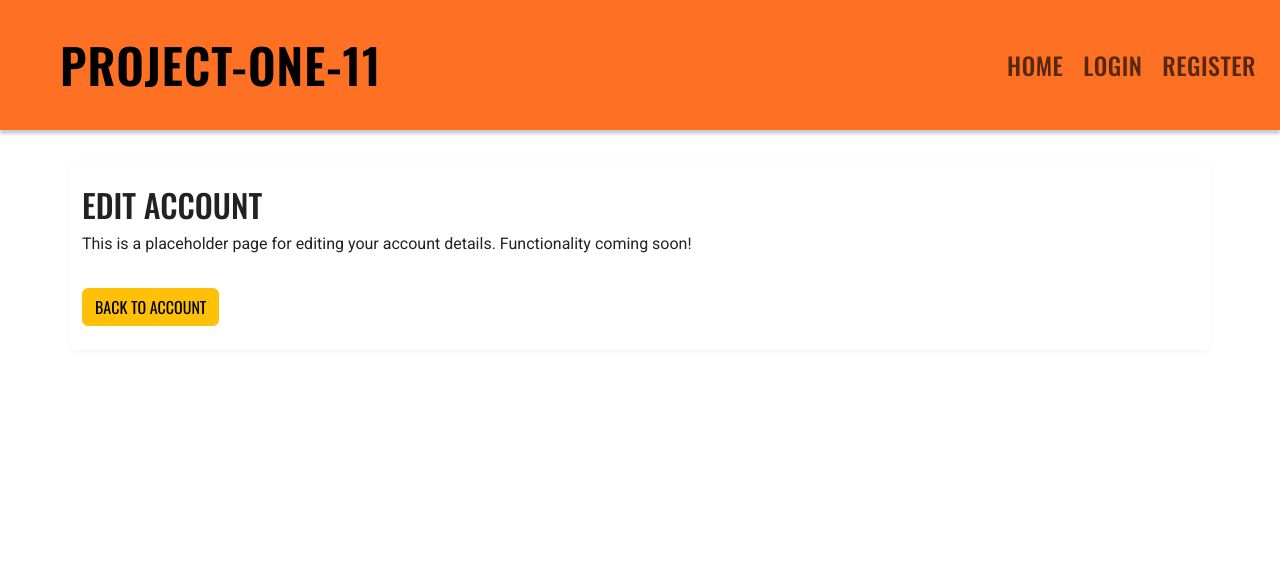
After one commit to LanceSissing/Project-One-11, a Django app: page /marketplace/account/edit/ in a window 1280 px wide. The commit adds this page. Shown: the top 566 px of the page. Run offline with Django 5.2, Linux system fonts and the light colour scheme.

Commit message:
Style refresh: integrate Roboto for body text, unify button and border colors, improve inbox/message UI, and prep account editing!

```diff
--- a/accounts/templates/account.html
+++ b/accounts/templates/account.html
@@ -23,7 +23,8 @@
       <p><strong>Buyer:</strong> {{ user.is_buyer }}</p>
       <p><strong>Seller:</strong> {{ user.is_seller }}</p>
       <p><strong>Business:</strong> {{ user.is_business }}</p>
-    </div>
+    <a href="{% url 'edit_account' %}" class="btn btn-warning mt-2">EDIT</a>
+  </div>
   </div>
 
   <div class="card mb-4">
@@ -80,7 +81,7 @@
         {{ item_form.price.label_tag }}{{ item_form.price }}<br>
         <label for="id_images">Images (up to 6):</label>
         <input type="file" name="images" id="id_images" multiple accept="image/*">
-        <button type="submit" class="btn btn-success mt-3">Add Item</button>
+        <button type="submit" class="btn btn-success mt-3">ADD ITEM</button>
       </form>
     </div>
   </div>
--- /dev/null
+++ b/accounts/templates/edit_account.html
@@ -0,0 +1,6 @@
+{% extends 'base.html' %}
+{% block content %}
+  <h2>EDIT ACCOUNT</h2>
+  <p>This is a placeholder page for editing your account details. Functionality coming soon!</p>
+  <a href="{% url 'account' %}" class="btn btn-warning mt-3">BACK TO ACCOUNT</a>
+{% endblock %}
--- a/marketplace/urls.py
+++ b/marketplace/urls.py
@@ -5,4 +5,5 @@ urlpatterns = [
     path('item/<int:item_id>/send_message/', views.send_message, name='send_message'),
     path('inbox/', views.inbox, name='messages_inbox'),
     path('message/<int:message_id>/', views.message_detail, name='message_detail'),
+    path('account/edit/', views.edit_account_view, name='edit_account'),
 ]
--- a/marketplace/views.py
+++ b/marketplace/views.py
@@ -38,4 +38,8 @@ def send_message(request, item_id):
     return render(request, 'marketplace/send_message.html', {'form': form, 'item': item, 'recipient': recipient})
 from django.shortcuts import render
 
+def edit_account_view(request):
+    # Placeholder view for now
+    return render(request, 'edit_account.html')
+
 # Create your views here.
--- a/static/style.css
+++ b/static/style.css
@@ -107,7 +107,7 @@ footer {
 
 /* Add a border to the main account panel */
 .account-panel {
-  border: 2px solid #fe7125 !important;
+  /* border: 2px solid #fe7125 !important; */
   border-radius: 8px;
   padding: 1.5em;
   background: #fff;
@@ -137,7 +137,7 @@ footer {
 .list-group-item {
   margin-bottom: 1em !important;
   border-radius: 6px;
-  border: 2px solid #ffc107 !important;
+  border: 2px solid #fe7125 !important;
   background-color: #ffffff
 }
 .list-group-item:last-child {
@@ -189,3 +189,20 @@ footer {
   border-color: #fe7125 !important;
   color: #fff !important;
 }
+
+.list-group-item a {
+  color: #111 !important;
+  text-decoration: none;
+}
+.list-group-item a:hover {
+  text-decoration: underline;
+}
+
+/* Use Roboto for item descriptions and similar text */
+.item-description,
+.text-body,
+.description,
+p,
+span {
+  font-family: 'Roboto', Arial, sans-serif;
+}
--- a/templates/base.html
+++ b/templates/base.html
@@ -10,7 +10,10 @@
     <link rel="preconnect" href="https://fonts.googleapis.com">
     <link rel="preconnect" href="https://fonts.gstatic.com" crossorigin>
     <link href="https://fonts.googleapis.com/css2?family=Oswald:wght@200..700&display=swap" rel="stylesheet">
-</head>
+    <link rel="preconnect" href="https://fonts.googleapis.com">
+    <link rel="preconnect" href="https://fonts.gstatic.com" crossorigin>
+    <link href="https://fonts.googleapis.com/css2?family=Roboto:wght@400;500;700&display=swap" rel="stylesheet">
+  </head>
 <body>
     <header>
       <nav class="navbar navbar-expand-lg">
--- a/templates/marketplace/inbox.html
+++ b/templates/marketplace/inbox.html
@@ -1,6 +1,6 @@
 {% extends 'base.html' %}
 {% block content %}
-  <h2>Your Inbox</h2>
+  <h2>YOUR INBOX</h2>
   {% if messages %}
     <ul class="list-group">
       {% for message in messages %}
```
Also changed, not shown: templates/marketplace/message_detail.html (+6 -6 lines), db.sqlite3.
